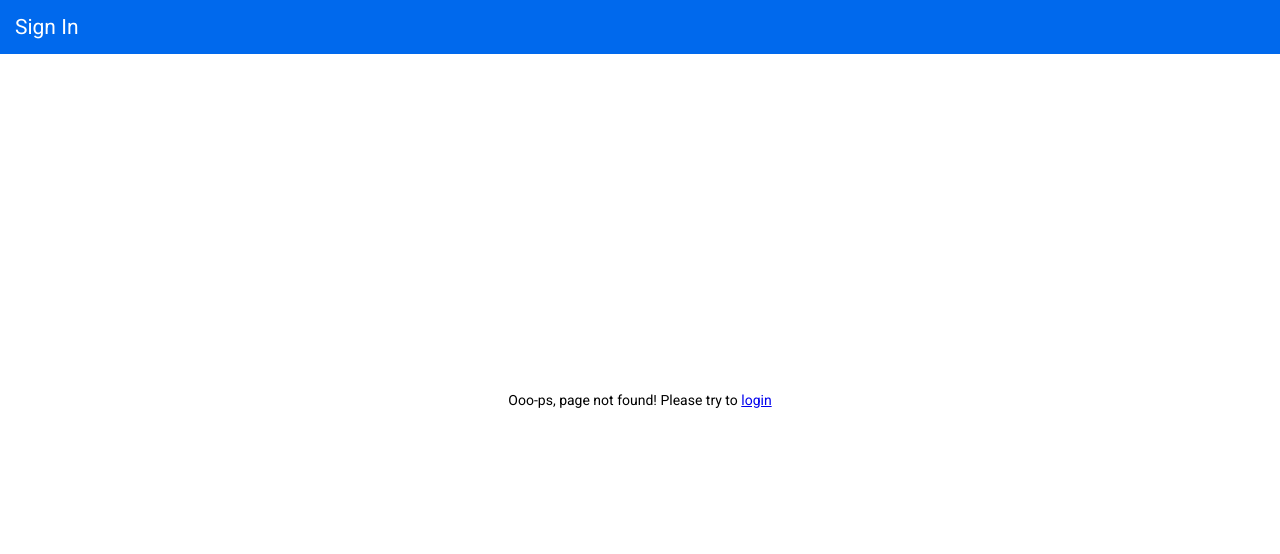
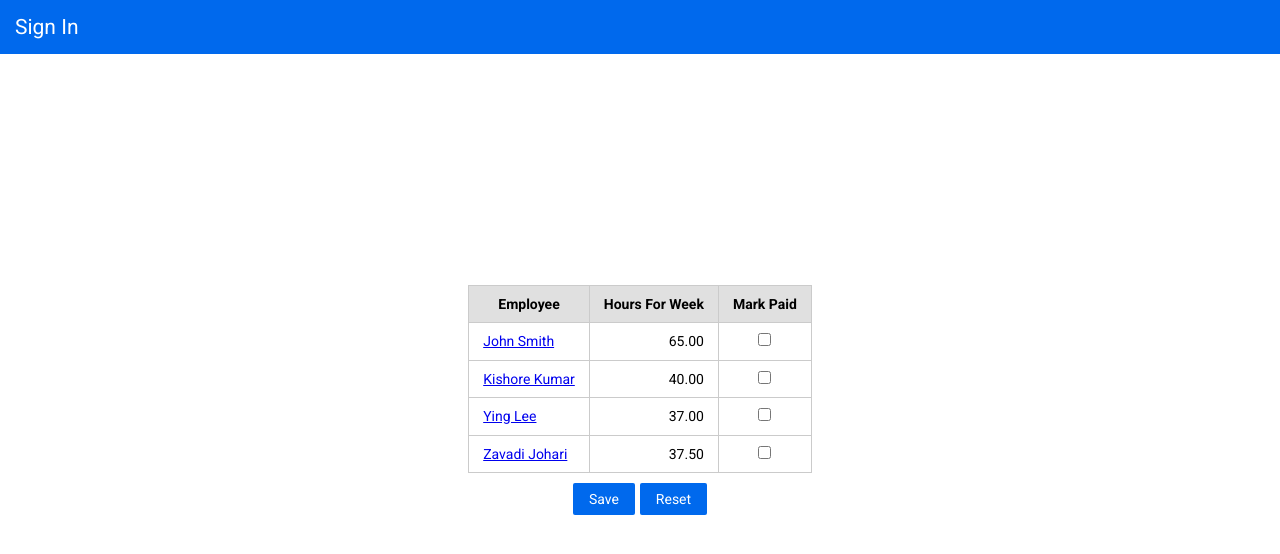
Before and after one commit to dnefedchenko/timex-client, an Angular app: page /mark-paid in a window 1280 px wide. Before the commit this address had no page. Shown: the top 554 px of the page. Built offline with nearby package versions, Linux system fonts and the light colour scheme.

Commit message:
Mark paid page added

```diff
--- a/src/app/app-routing.module.ts
+++ b/src/app/app-routing.module.ts
@@ -7,6 +7,7 @@ import {EnterHoursComponent} from './enter-hours/enter-hours.component';
 import {StaffHoursReportComponent} from './staff-hours-report/staff-hours-report.component';
 import {ApproveTimesheetsComponent} from './approve-timesheets/approve-timesheets.component';
 import {PrintTimesheetComponent} from './print-timesheet/print-timesheet.component';
+import {MarkPaidComponent} from './mark-paid/mark-paid.component';
 
 const routes: Routes = [
   { path: 'login', component: LoginComponent },
@@ -15,6 +16,7 @@ const routes: Routes = [
   { path: 'timesheets/:timesheetId/print', component: PrintTimesheetComponent },
   { path: 'staff-hours-report', component: StaffHoursReportComponent },
   { path: 'approve-timesheets', component: ApproveTimesheetsComponent },
+  { path: 'mark-paid', component: MarkPaidComponent },
   { path: '', redirectTo: '/login', pathMatch: 'full' },
   { path: '**', component: PageNotFoundComponent }
 ];
--- a/src/app/app.module.ts
+++ b/src/app/app.module.ts
@@ -12,6 +12,7 @@ import { ReactiveFormsModule } from '@angular/forms';
 import { StaffHoursReportComponent } from './staff-hours-report/staff-hours-report.component';
 import { ApproveTimesheetsComponent } from './approve-timesheets/approve-timesheets.component';
 import { PrintTimesheetComponent } from './print-timesheet/print-timesheet.component';
+import { MarkPaidComponent } from './mark-paid/mark-paid.component';
 
 @NgModule({
   declarations: [
@@ -23,7 +24,8 @@ import { PrintTimesheetComponent } from './print-timesheet/print-timesheet.compo
     EnterHoursComponent,
     StaffHoursReportComponent,
     ApproveTimesheetsComponent,
-    PrintTimesheetComponent
+    PrintTimesheetComponent,
+    MarkPaidComponent
   ],
   imports: [
     BrowserModule,
--- /dev/null
+++ b/src/app/mark-paid/mark-paid.component.html
@@ -0,0 +1,55 @@
+<div class="timex-fully-aligned-container timex-column-directed-flex">
+  <table class="timex-table">
+    <thead>
+    <tr>
+      <th>Employee</th>
+      <th>Hours For Week</th>
+      <th>Mark Paid</th>
+    </tr>
+    </thead>
+    <tbody>
+    <tr>
+      <td [ngStyle]="{'text-align': 'left'}">
+        <a [routerLink]="['/timesheets', 1234, 'print']">John Smith</a>
+      </td>
+      <td [ngStyle]="{'text-align': 'right'}">65.00</td>
+      <td>
+        <input type="checkbox">
+      </td>
+    </tr>
+    <tr>
+      <td [ngStyle]="{'text-align': 'left'}">
+        <a [routerLink]="['/timesheets', 1234, 'print']">Kishore Kumar</a>
+      </td>
+      <td [ngStyle]="{'text-align': 'right'}">40.00</td>
+      <td>
+        <input type="checkbox">
+      </td>
+    </tr>
+    <tr>
+      <td [ngStyle]="{'text-align': 'left'}">
+        <a [routerLink]="['/timesheets', 1234, 'print']">Ying Lee</a>
+      </td>
+      <td [ngStyle]="{'text-align': 'right'}">37.00</td>
+      <td>
+        <input type="checkbox">
+      </td>
+    </tr>
+    <tr>
+
+      <td [ngStyle]="{'text-align': 'left'}">
+        <a [routerLink]="['/timesheets', 1234, 'print']">Zavadi Johari</a>
+      </td>
+      <td [ngStyle]="{'text-align': 'right'}">37.50</td>
+      <td>
+        <input type="checkbox">
+      </td>
+    </tr>
+    </tbody>
+  </table>
+
+  <div class="timex-horizontally-aligned-container">
+    <button type="button" class="timex-button-primary" (click)="save()">Save</button>
+    <button type="button" class="timex-button-primary" (click)="reset()">Reset</button>
+  </div>
+</div>
--- /dev/null
+++ b/src/app/mark-paid/mark-paid.component.scss
@@ -0,0 +1,5 @@
+@import '../../variables';
+
+button:first-child {
+  margin-right: $default-right-margin;
+}
--- /dev/null
+++ b/src/app/mark-paid/mark-paid.component.ts
@@ -0,0 +1,18 @@
+import { Component, OnInit } from '@angular/core';
+
+@Component({
+  selector: 'app-mark-paid',
+  templateUrl: './mark-paid.component.html',
+  styleUrls: ['./mark-paid.component.scss']
+})
+export class MarkPaidComponent implements OnInit {
+
+  constructor() { }
+
+  ngOnInit() {
+  }
+
+  public save(): void {}
+
+  public reset(): void {}
+}
--- a/src/styles.scss
+++ b/src/styles.scss
@@ -127,8 +127,7 @@ input[type=number]::-webkit-outer-spin-button {
   }
 
   td, th {
-    border-left: $default-border;
-    border-width: 0 0 0 1px;
+    border: $default-border;
     text-align: center;
     font-size: inherit;
     margin: 0;
```
Also changed, not shown: 1 other file (tests, documents, lock files or other folders).
